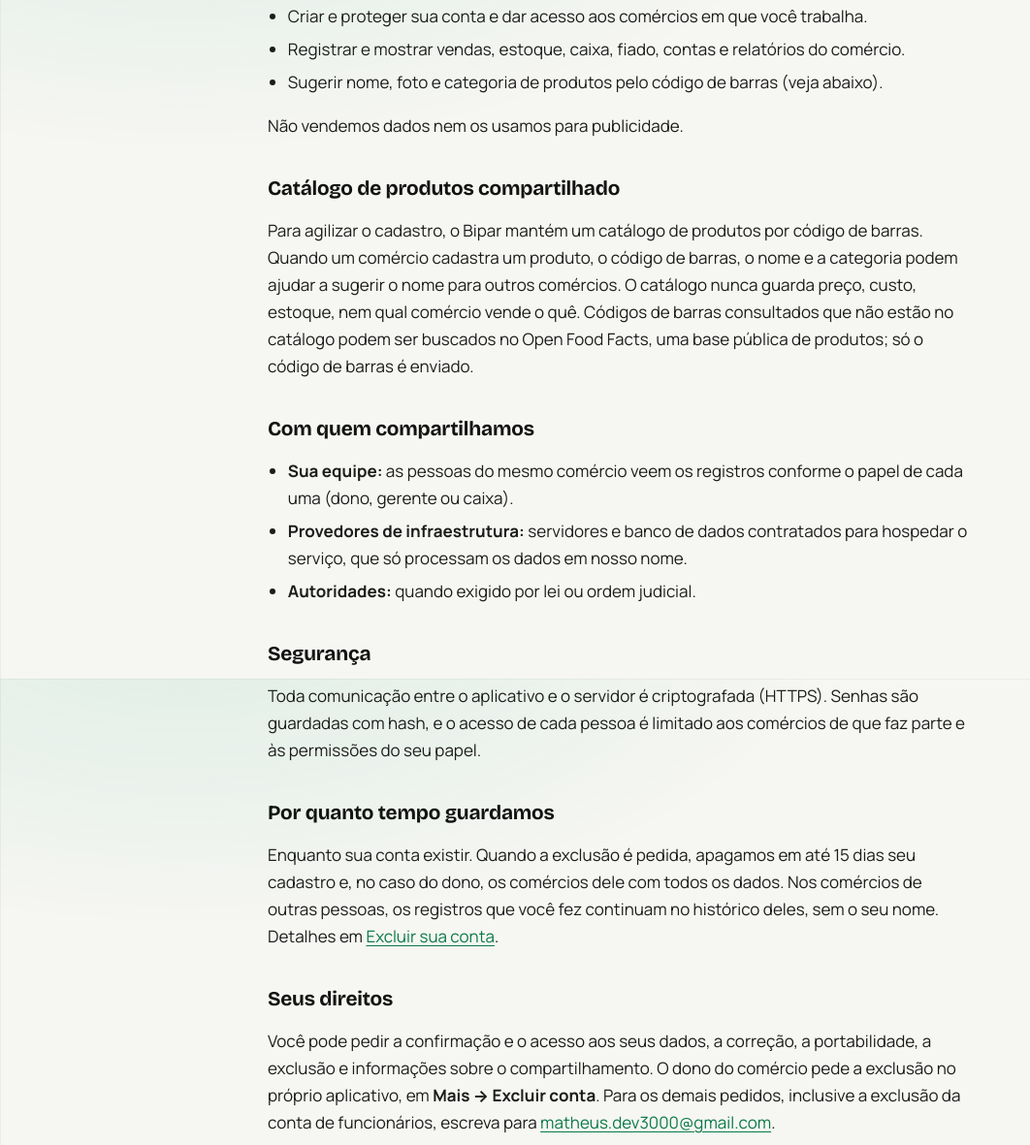
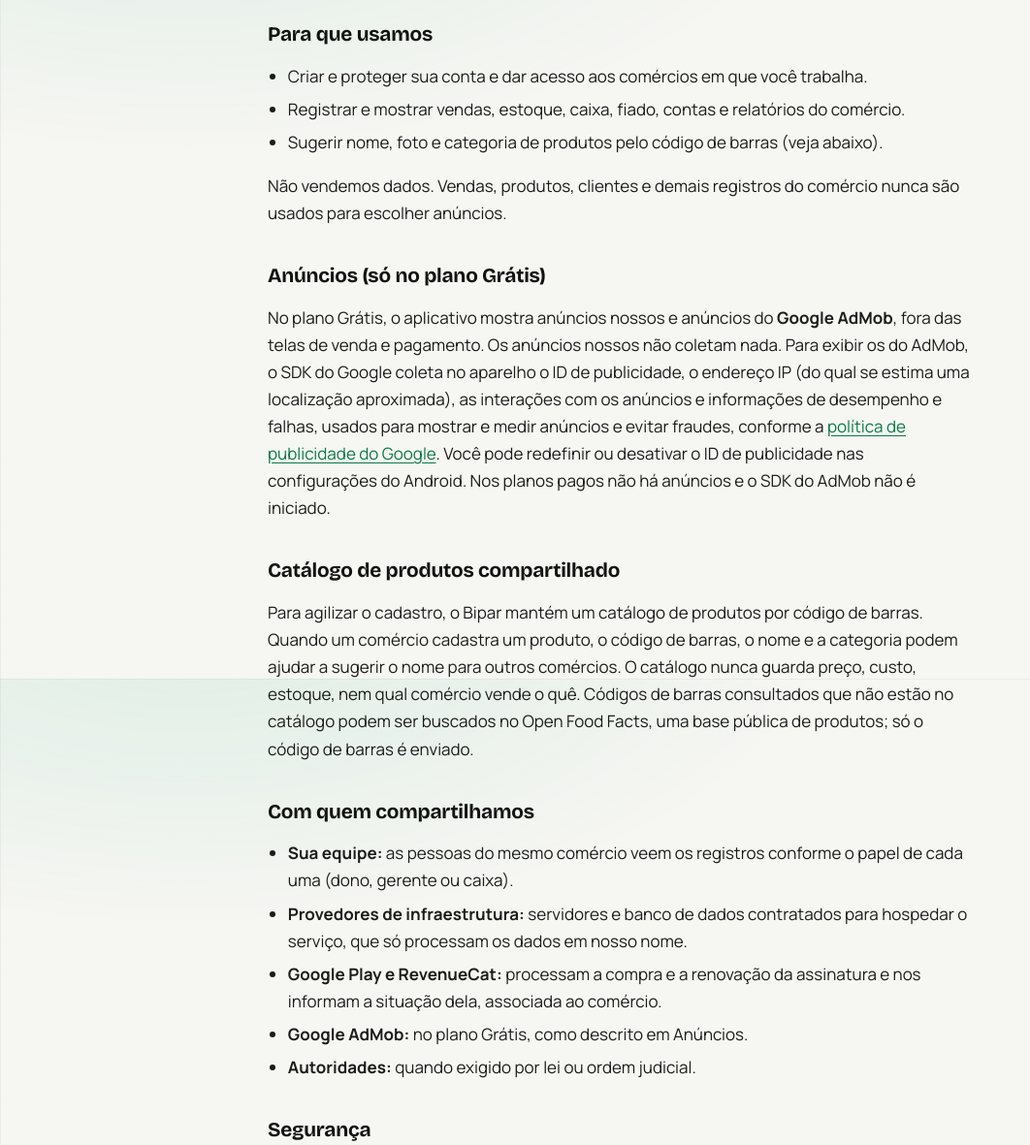
Before and after one commit to matheusaraujo-dev/matheusaraujo-dev.github.io, a plain HTML site: page bipar/privacidade.html in a window 1280 px wide. Shown: the part 900-2081 px from the top of the page at 97% size, without its empty margins (0-1062 px from the left). Drawn offline with nearby package versions, Linux system fonts and the light colour scheme.

Commit message:
Update account deletion and privacy policy details

```diff
--- a/bipar/privacidade.html
+++ b/bipar/privacidade.html
@@ -25,7 +25,7 @@
       <main class="doc">
         <a class="back" href="/bipar/">&larr; Bipar</a>
         <h1>Política de privacidade do Bipar</h1>
-        <p class="updated">Última atualização: 19 de setembro de 2026</p>
+        <p class="updated">Última atualização: 21 de novembro de 2026</p>
 
         <p>
           O Bipar é um aplicativo de vendas, estoque, caixa e fiado para
@@ -50,6 +50,11 @@
             fez cada registro.
           </li>
           <li>
+            <strong>Assinatura:</strong> o plano do comércio e a situação da
+            assinatura (teste, ativa, cancelada). O pagamento é feito na Google
+            Play; nunca recebemos dados de cartão.
+          </li>
+          <li>
             <strong>Clientes do fiado:</strong> nome, telefone, observações,
             limite e saldo dos clientes que o comércio cadastra. O comércio é o
             responsável por esses dados; nós os tratamos apenas para prestar o
@@ -59,8 +64,7 @@
         <p>
           A <strong>câmera</strong> é usada só para ler códigos de barras no
           próprio aparelho. Nenhuma imagem é gravada ou enviada. O aplicativo
-          não usa localização, contatos, anúncios nem ferramentas de
-          rastreamento ou análise de uso.
+          não pede acesso à localização nem aos contatos do aparelho.
         </p>
 
         <h2>Para que usamos</h2>
@@ -78,7 +82,26 @@
             (veja abaixo).
           </li>
         </ul>
-        <p>Não vendemos dados nem os usamos para publicidade.</p>
+        <p>
+          Não vendemos dados. Vendas, produtos, clientes e demais registros do
+          comércio nunca são usados para escolher anúncios.
+        </p>
+
+        <h2>Anúncios (só no plano Grátis)</h2>
+        <p>
+          No plano Grátis, o aplicativo mostra anúncios nossos e anúncios do
+          <strong>Google AdMob</strong>, fora das telas de venda e pagamento.
+          Os anúncios nossos não coletam nada. Para exibir os do AdMob, o SDK
+          do Google coleta no aparelho o ID de publicidade, o endereço IP (do
+          qual se estima uma localização aproximada), as interações com os
+          anúncios e informações de desempenho e falhas, usados para mostrar e
+          medir anúncios e evitar fraudes, conforme a
+          <a href="https://policies.google.com/technologies/ads?hl=pt-BR"
+            >política de publicidade do Google</a
+          >. Você pode redefinir ou desativar o ID de publicidade nas
+          configurações do Android. Nos planos pagos não há anúncios e o SDK
+          do AdMob não é iniciado.
+        </p>
 
         <h2>Catálogo de produtos compartilhado</h2>
         <p>
@@ -101,6 +124,15 @@
             <strong>Provedores de infraestrutura:</strong> servidores e banco de
             dados contratados para hospedar o serviço, que só processam os dados
             em nosso nome.
+          </li>
+          <li>
+            <strong>Google Play e RevenueCat:</strong> processam a compra e a
+            renovação da assinatura e nos informam a situação dela, associada ao
+            comércio.
+          </li>
+          <li>
+            <strong>Google AdMob:</strong> no plano Grátis, como descrito em
+            Anúncios.
           </li>
           <li>
             <strong>Autoridades:</strong> quando exigido por lei ou ordem
```
Also changed, not shown: bipar/excluir-conta.html (+4 -0 lines).
